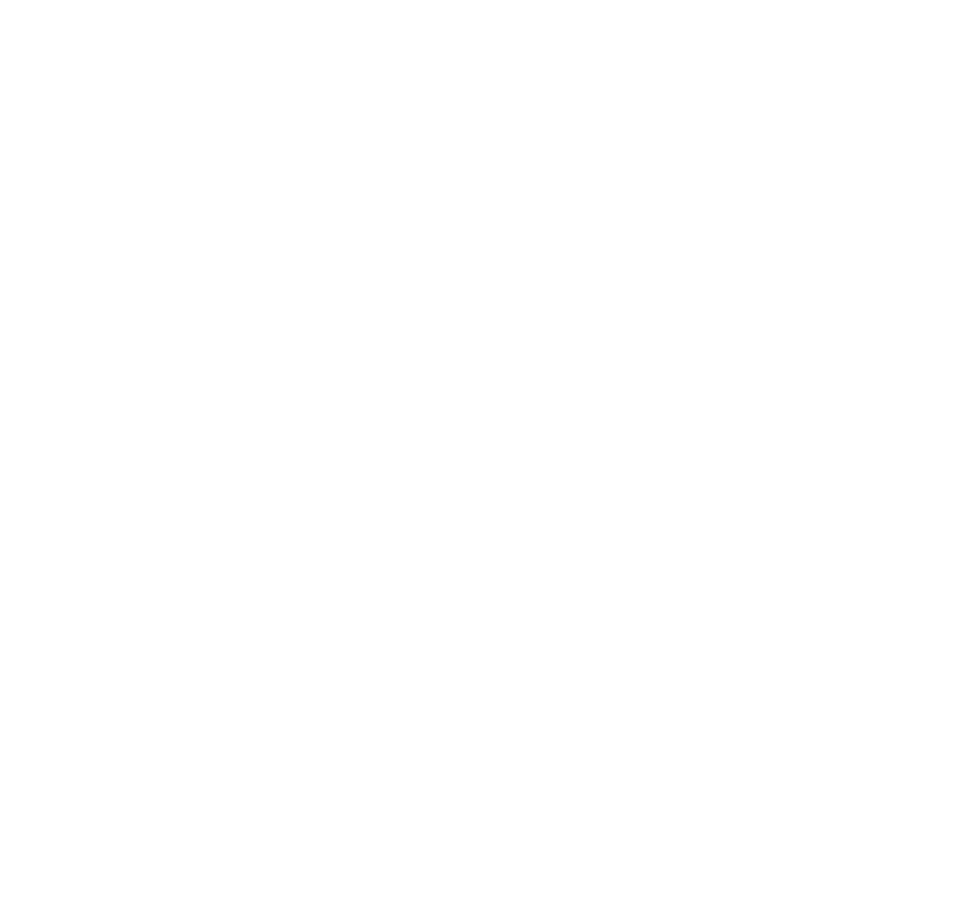
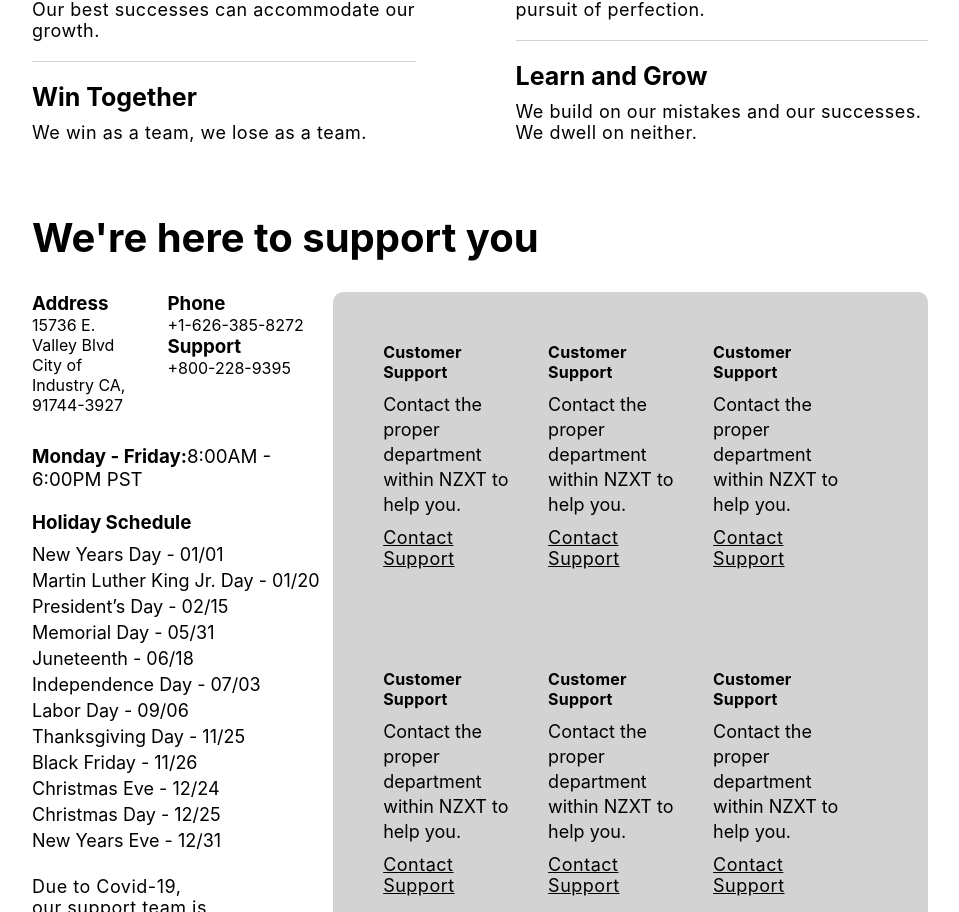
Before and after one commit to CJimenez-O/nzxt-clone, a React (Create React App) app: page /company in a window 1280 px wide. Shown: the part 1200-2112 px from the top of the page, without its empty margins (160-1119 px from the left). Before the commit the page ends 1198 px from the top, so only its background shows below. Built offline with nearby package versions, Linux system fonts and the light colour scheme.

Commit message:
completed full window about page

```diff
--- a/src/pages/Company.js
+++ b/src/pages/Company.js
@@ -1,5 +1,7 @@
 import React from "react";
 import styled from "styled-components";
+import { Link } from "react-router-dom";
+import Footer from "../components/Footer";
 
 function Company() {
 	return (
@@ -32,15 +34,21 @@
 								</p>
 							</li>
 							<li>
-								<h4 className="list-title">Every Voice Matters</h4>
+								<h4 className="list-title">Do What You Say</h4>
 								<p className="list-details">
-									We're honest, we're vocal, and we say our piece.
+									We aren’t always perfect, but we’re relentless in our purpose.
 								</p>
 							</li>
 							<li>
-								<h4 className="list-title">Every Voice Matters</h4>
+								<h4 className="list-title">Build Scalable Systems</h4>
 								<p className="list-details">
-									We're honest, we're vocal, and we say our piece.
+									Our best successes can accommodate our growth.
+								</p>
+							</li>
+							<li>
+								<h4 className="list-title">Win Together</h4>
+								<p className="list-details">
+									We win as a team, we lose as a team.
 								</p>
 							</li>
 						</ul>
@@ -48,27 +56,119 @@
 					<div className="import-list">
 						<ul>
 							<li>
-								<h4 className="list-title">Every Voice Matters</h4>
+								<h4 className="list-title">Give A Sh*t</h4>
 								<p className="list-details">
-									We're honest, we're vocal, and we say our piece.
+									We go the extra mile to do right by our community.
 								</p>
 							</li>
 							<li>
-								<h4 className="list-title">Every Voice Matters</h4>
+								<h4 className="list-title">Keep It Simple</h4>
+								<p className="list-details">‘Nuff said.</p>
+							</li>
+							<li>
+								<h4 className="list-title">Commit to Quality</h4>
 								<p className="list-details">
-									We're honest, we're vocal, and we say our piece.
+									No detail is too small, we’re in the relentless pursuit of
+									perfection.
 								</p>
 							</li>
 							<li>
-								<h4 className="list-title">Every Voice Matters</h4>
+								<h4 className="list-title">Learn and Grow</h4>
 								<p className="list-details">
-									We're honest, we're vocal, and we say our piece.
+									We build on our mistakes and our successes. We dwell on
+									neither.
 								</p>
 							</li>
 						</ul>
 					</div>
 				</div>
 			</div>
+			<div className="support-wrapper">
+				<h3 className="support-header-title">We're here to support you</h3>
+				<div className="support">
+					<div className="contact">
+						<div className="contact-info">
+							<div className="hq">
+								<h3>Address</h3>
+								<p>15736 E. Valley Blvd City of Industry CA, 91744-3927</p>
+							</div>
+							<div className="phone">
+								<h3>Phone</h3>
+								<p>+1-626-385-8272</p>
+								<h3>Support</h3>
+								<p>+800-228-9395</p>
+							</div>
+						</div>
+						<div className="hours">
+							<div className="daily-hours">
+								<h3 className="daily-hrs-title">
+									Monday - Friday:
+									<span className="daily-hrs-details">8:00AM - 6:00PM PST</span>
+								</h3>
+							</div>
+							<div className="holidays">
+								<h3 className="holiday-title">Holiday Schedule</h3>
+								<ul className="holiday-list">
+									<li>New Years Day - 01/01</li>
+									<li>Martin Luther King Jr. Day - 01/20</li>
+									<li>President’s Day - 02/15</li>
+									<li>Memorial Day - 05/31</li>
+									<li>Juneteenth - 06/18</li>
+									<li>Independence Day - 07/03</li>
+									<li>Labor Day - 09/06</li>
+									<li>Thanksgiving Day - 11/25</li>
+									<li>Black Friday - 11/26</li>
+									<li>Christmas Eve - 12/24</li>
+									<li>Christmas Day - 12/25</li>
+									<li>New Years Eve - 12/31</li>
+								</ul>
+								<p className="thanks">
+									Due to Covid-19, our support team is currently operating under
+									reduced staffing. Our temporary hours are 8AM to 6PM PST.
+									Thank you for your patience! 💜
+								</p>
+							</div>
+						</div>
+					</div>
+					<div className="other">
+						<div className="support-lists">
+							<div className="support-list">
+								<h4 className="support-title"> Customer Support </h4>
+								<p>Contact the proper department within NZXT to help you.</p>
+								<Link className="link">Contact Support</Link>
+							</div>
+							<div className="support-list">
+								<h4 className="support-title"> Customer Support </h4>
+								<p>Contact the proper department within NZXT to help you.</p>
+								<Link className="link">Contact Support</Link>
+							</div>
+							<div className="support-list">
+								<h4 className="support-title"> Customer Support </h4>
+								<p>Contact the proper department within NZXT to help you.</p>
+								<Link className="link">Contact Support</Link>
+							</div>
+						</div>
+						<div className="support-lists">
+							<div className="support-list">
+								<h4 className="support-title"> Customer Support </h4>
+								<p>Contact the proper department within NZXT to help you.</p>
+								<Link className="link">Contact Support</Link>
+							</div>
+							<div className="support-list">
+								<h4 className="support-title"> Customer Support </h4>
+								<p>Contact the proper department within NZXT to help you.</p>
+								<Link className="link">Contact Support</Link>
+							</div>
+							<div className="support-list">
+								<h4 className="support-title"> Customer Support </h4>
+								<p>Contact the proper department within NZXT to help you.</p>
+								<Link className="link">Contact Support</Link>
+							</div>
+						</div>
+					</div>
+				</div>
+			</div>
+			<Footer />
 		</About>
 	);
 }
@@ -110,16 +210,18 @@
 
 	.important-title {
 		padding-bottom: 50px;
-		position: relative;
 		font-size: 40px;
-		margin-left: 50px;
+	}
+
+	.importance {
+		margin-left: 15%;
+		margin-right: 15%;
+		width: 70%;
 	}
 
 	.import-lists {
 		display: flex;
 		gap: 100px;
-		align-items: center;
-		justify-content: center;
 	}
 
 	.import-list li {
@@ -138,6 +240,101 @@
 		font-size: 18px;
 		letter-spacing: 0.5px;
 	}
+
+	.support-wrapper {
+		margin-left: 15%;
+		margin-right: 15%;
+		margin-bottom: 50px;
+		width: 70%;
+	}
+
+	.support-header-title {
+		font-size: 40px;
+		margin-bottom: 30px;
+		margin-top: 50px;
+	}
+
+	.support {
+		display: flex;
+	}
+
+	.contact {
+		width: 90%;
+	}
+
+	.contact-info {
+		display: flex;
+		gap: 30px;
+		margin-bottom: 30px;
+	}
+
+	.hq {
+		width: 35%;
+	}
+
+	.daily-hrs-title {
+		margin-bottom: 20px;
+	}
+
+	.daily-hrs-details {
+		font-weight: 400;
+	}
+
+	.holiday-title {
+		margin-bottom: 10px;
+	}
+
+	.holiday-list {
+		margin-bottom: 20px;
+	}
+	.holiday-list li {
+		list-style: none;
+		padding-bottom: 5px;
+		font-size: 18px;
+	}
+
+	.thanks {
+		font-size: 18px;
+		letter-spacing: 0.5px;
+		width: 60%;
+	}
+
+	.other {
+		border-radius: 10px;
+		background-color: lightgray;
+		flex-grow: 8;
+	}
+
+	.support-lists {
+		display: flex;
+		padding-left: 50px;
+		padding-right: 50px;
+		padding-top: 50px;
+		padding-bottom: 50px;
+	}
+
+	.support-list {
+		padding-right: 20px;
+	}
+
+	.support-list p {
+		margin-bottom: 10px;
+		line-height: 25px;
+		font-size: 18px;
+	}
+
+	.support-title {
+		letter-spacing: 0.2px;
+		margin-bottom: 10px;
+		font-size: 16px;
+	}
+
+	.link {
+		color: black;
+		letter-spacing: 0.5px;
+		font-weight: 400;
+		font-size: 18px;
+	}
 `;
 
 export default Company;
```
